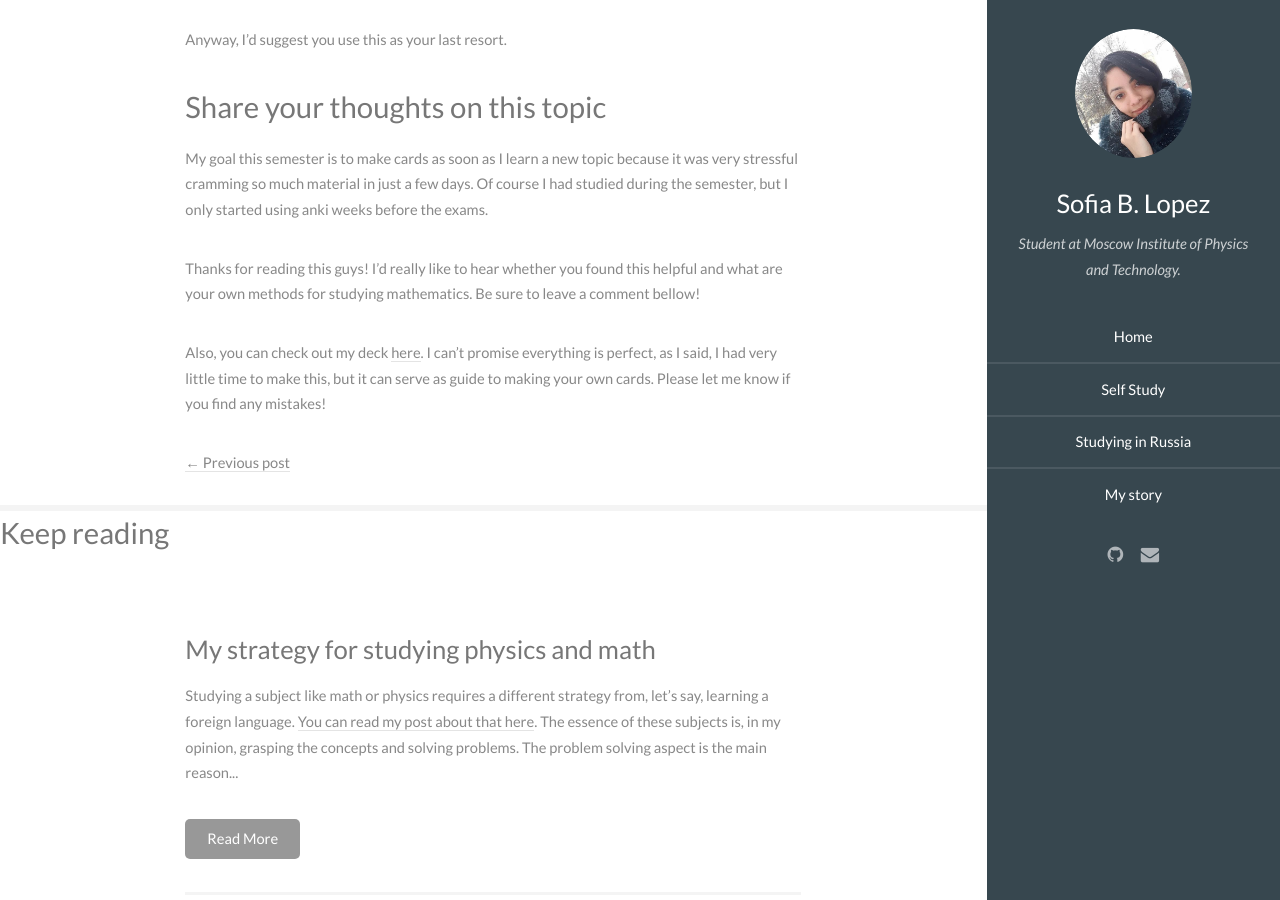
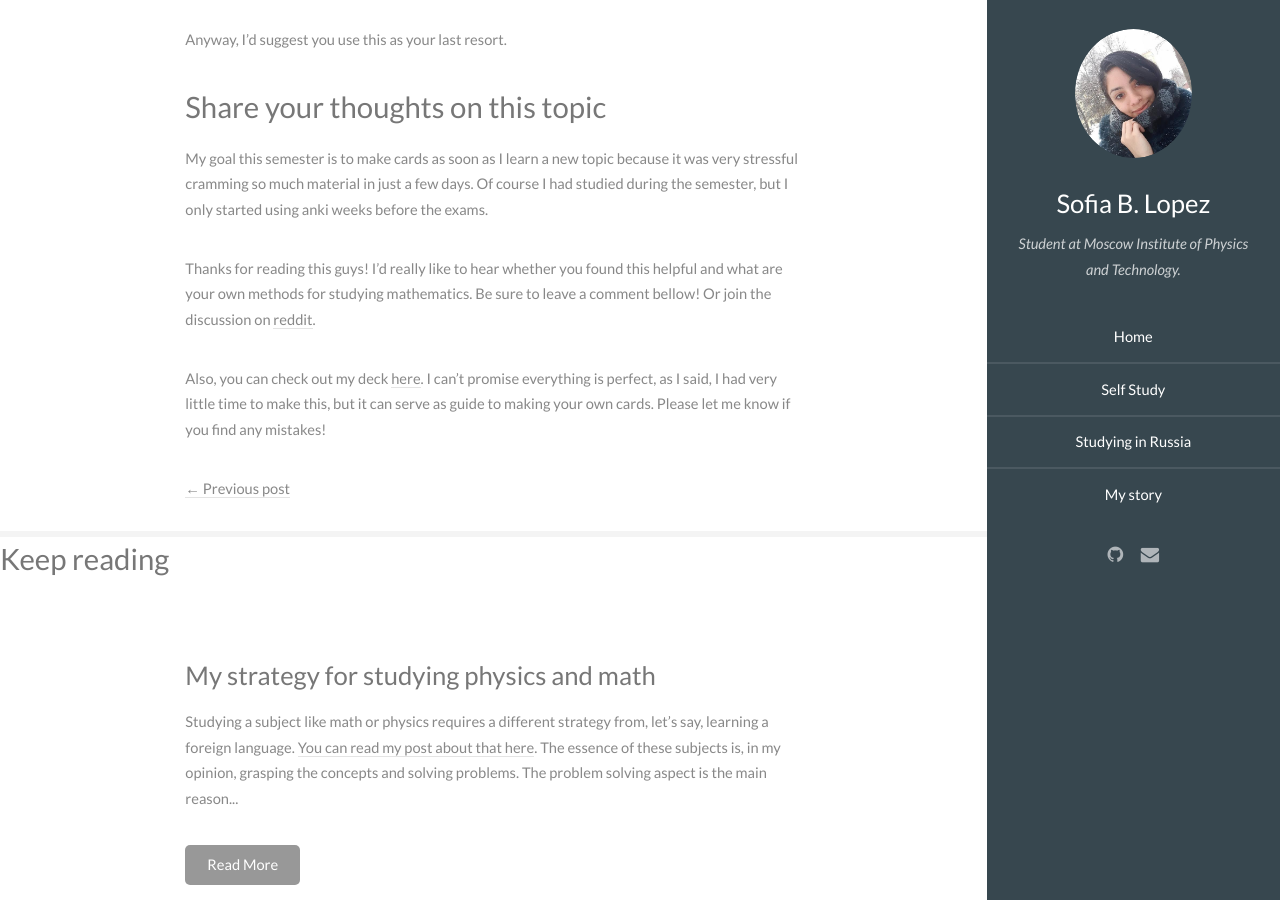
Before and after one commit to sofiabelen/sofiabelen.github.io, a Jekyll site: the page built from _posts/2020-02-02-Russian-education-maddness.md, in a window 1280 px wide and 900 px high, scrolled down 8564 px. Built offline with Jekyll 4.4.1, drawn with Linux system fonts in a browser that asks for light colours; Markdown is read by kramdown in place of the engine named in the settings; formulas are drawn with MathJax 3.

Commit message:
Add link to reddit discussion

```diff
--- a/_posts/2020-02-02-Russian-education-maddness.md
+++ b/_posts/2020-02-02-Russian-education-maddness.md
@@ -267,6 +267,6 @@ Anyway, I'd suggest you use this as your last resort.
 
 My goal this semester is to make cards as soon as I learn a new topic because it was very stressful cramming so much material in just a few days. Of course I had studied during the semester, but I only started using anki weeks before the exams.
 
-Thanks for reading this guys! I'd really like to hear whether you found this helpful and what are your own methods for studying mathematics. Be sure to leave a comment bellow!
+Thanks for reading this guys! I'd really like to hear whether you found this helpful and what are your own methods for studying mathematics. Be sure to leave a comment bellow! Or join the discussion on [reddit](https://www.reddit.com/r/math/comments/exjpfo/international_student_surviving_in_a_russian/).
 
 Also, you can check out my deck [here](https://ankiweb.net/shared/info/1561635088). I can't promise everything is perfect, as I said, I had very little time to make this, but it can serve as guide to making your own cards. Please let me know if you find any mistakes!
```
